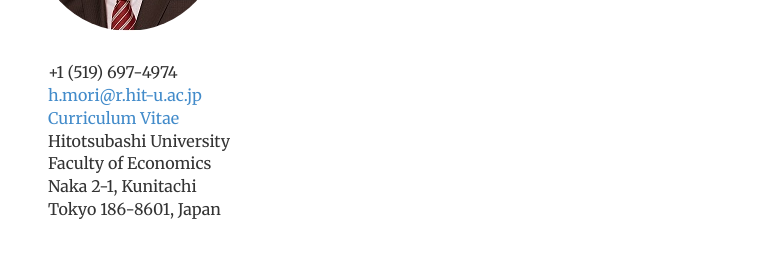
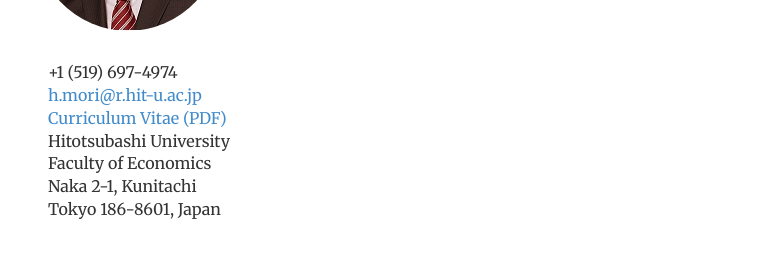
Before and after one commit to morihiroaki/morihiroaki.github.io, a Jekyll site: the page built from index.html, in a window 1280 px wide. Shown: the part 281-539 px from the top of the page, without its empty margins (248-1030 px from the left). Built offline with Jekyll 4.4.1, drawn with Linux system fonts in a browser that asks for light colours.

Commit message:
Update index.html

```diff
--- a/index.html
+++ b/index.html
@@ -22,7 +22,7 @@
                     <br>
                     <div class="contact-item">
                       <div class="icon pull-left text-left"><span class="fa fa-file-text-o fa-fw"></span></div>
-                      <div class="description pull-left"><span style="margin-right: 1em;"></span><a href="/files/cv_mori.pdf" id="cv_link1" class="tracked-link" data-label="CV">  Curriculum Vitae</a></div>
+                      <div class="description pull-left"><span style="margin-right: 1em;"></span><a href="/files/cv_mori.pdf" id="cv_link1" class="tracked-link" data-label="CV" target="_blank">  Curriculum Vitae (PDF)</a></div>
                     </div>
                     <br>
                     <div class="contact-item">
```
